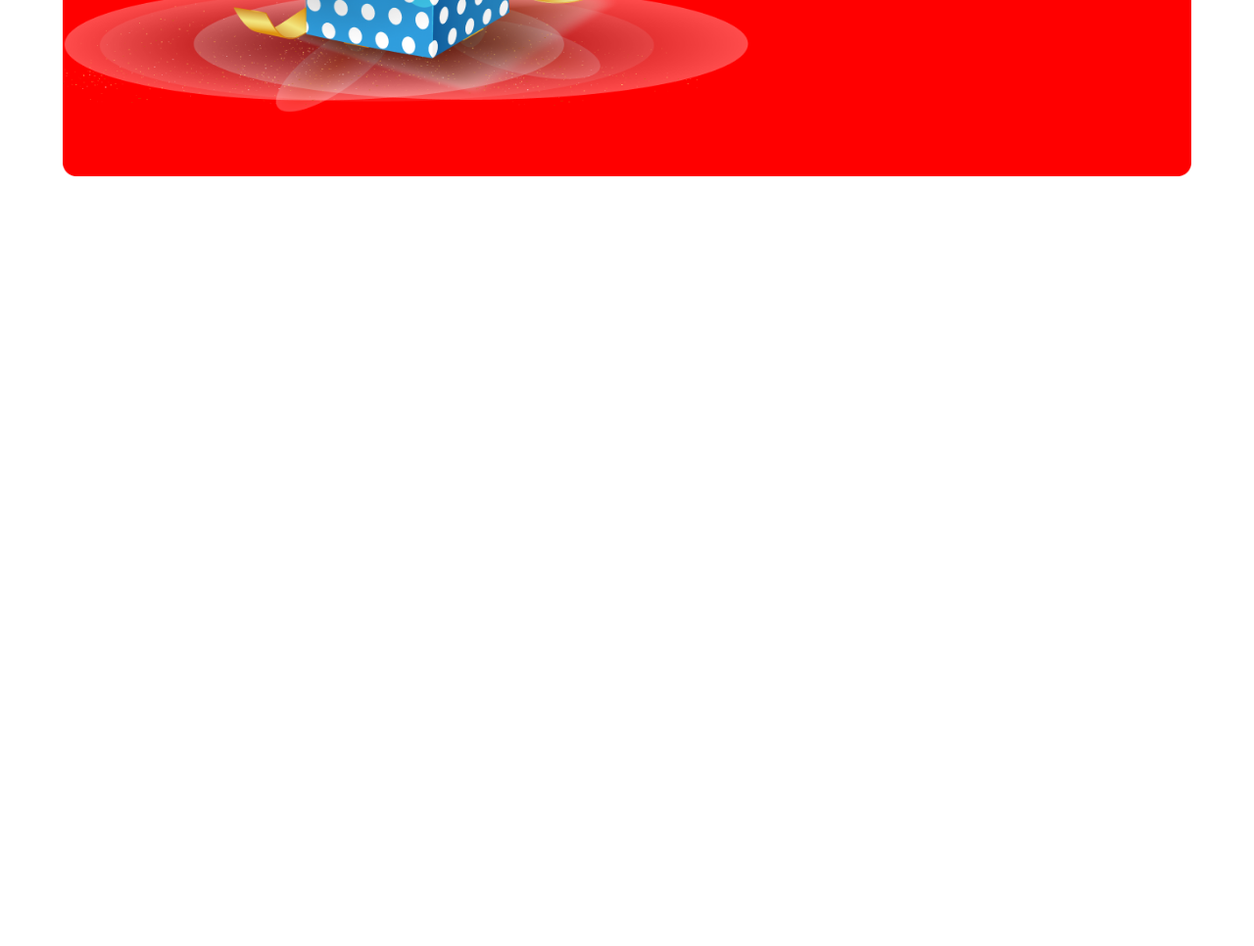
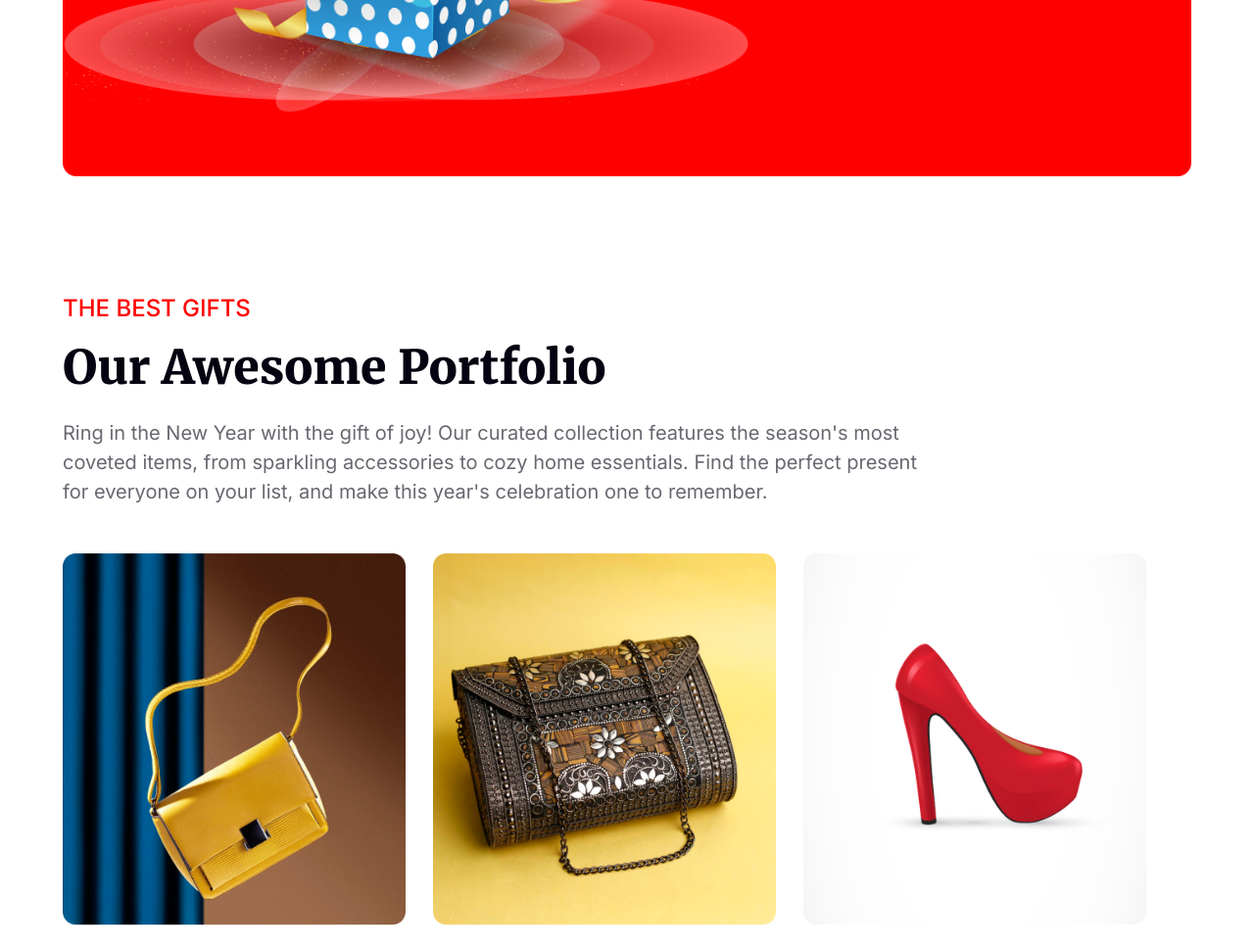
Before and after one commit to md-kamrul/new_year_landing_page, a plain HTML site: page index.html in a window 1280 px wide. Shown: the part 4154-5120 px from the top of the page at 98% size. Before the commit the page ends 4454 px from the top, so only its background shows below. Drawn offline with Linux system fonts and the light colour scheme.

Commit message:
porfolio section done

```diff
--- a/index.html
+++ b/index.html
@@ -125,6 +125,27 @@
                 <img src="./images/Group 44.png" alt="50% discount tag">
             </div>
         </section>
+
+        <!-- portfolio section -->
+        <section class="portfolio">
+            <h4 class="secondary_font">
+                THE BEST GIFTS
+            </h4>
+            <h2 class="primary_font">
+                Our Awesome Portfolio
+            </h2>
+            <p class="secondary_font">
+                Ring in the New Year with the gift of joy! Our curated collection features the season's most coveted items, from sparkling accessories to cozy home essentials. Find the perfect present for everyone on your list, and make this year's celebration one to remember.
+            </p>
+            <div class="portfolio_img">
+                <img src="./images/Rectangle 3.png" alt="product">
+                <img src="./images/Rectangle 4.png" alt="product">
+                <img src="./images/Rectangle 5.png" alt="product">
+                <img src="./images/Rectangle 6.png" alt="product">
+                <img src="./images/Rectangle 7.png" alt="product">
+                <img src="./images/Rectangle 8.png" alt="product">
+            </div>
+        </section>
     </main>
 </body>
 
--- a/style.css
+++ b/style.css
@@ -278,6 +278,7 @@ input:hover {
     font-weight: 500;
     line-height: 32px;
 }
+
 .offer_details .offer_details_img {
     height: 600px;
     display: flex;
@@ -292,6 +293,7 @@ input:hover {
     width: 700px;
     height: 550px;
 }
+
 .offer_details .offer_details_img :nth-child(2) {
     width: 400px;
     height: 400px;
@@ -299,6 +301,7 @@ input:hover {
     right: 5%;
     padding-bottom: 10%;
 }
+
 .offer_details .offer_details_img :last-child {
     width: 200px;
     height: 200px;
@@ -306,3 +309,49 @@ input:hover {
     padding-top: 10%;
     right: 28%;
 }
+
+/* portfolio section styles */
+.portfolio {
+    width: 90%;
+    height: auto;
+    margin: 0px auto;
+}
+
+.portfolio h4 {
+    color: #F00;
+    font-size: 24px;
+    font-weight: 500;
+    margin-bottom: 16px
+}
+
+.portfolio h2 {
+    color: #070211;
+    font-size: 48px;
+    font-weight: 900;
+    margin-bottom: 22px
+}
+
+.portfolio p {
+    width: 896px;
+    color: rgba(7, 2, 17, 0.60);
+    font-size: 20px;
+    font-weight: 400;
+    line-height: 30px;
+    margin-bottom: 48px;
+}
+
+.portfolio .portfolio_img {
+    display: inline-flexbox;
+    margin-bottom: 120px;
+}
+
+.portfolio .portfolio_img img {
+    width: 350px;
+    height: 380px;
+    padding-right: 24px;
+    padding-bottom: 24px;
+}
+
+.portfolio .portfolio_img img:nth-child(3), .portfolio .portfolio_img img:last-child {
+    padding-right: 0px;
+}
```
